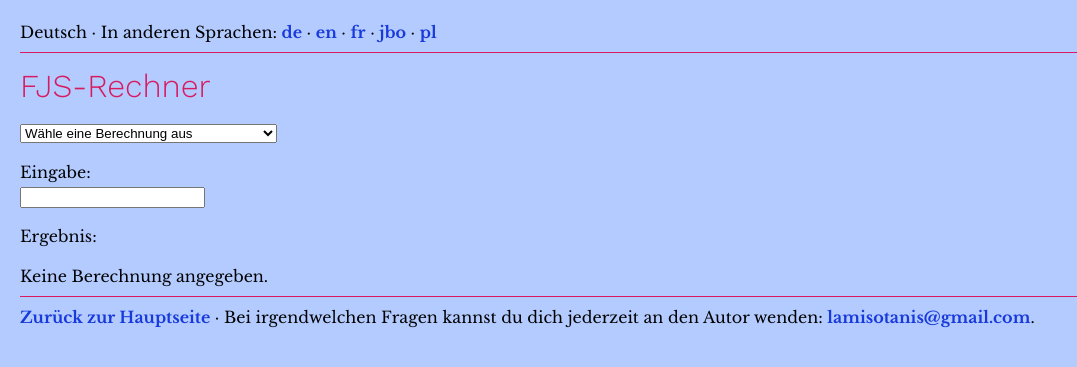
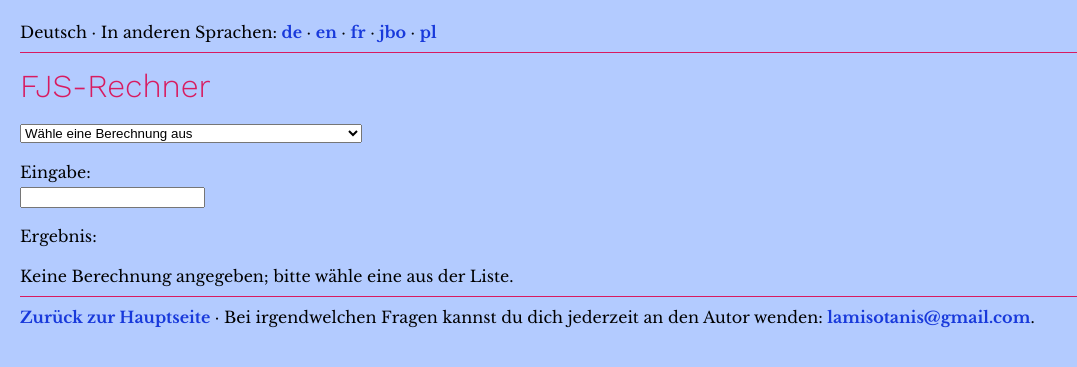
Before and after one commit to misotanni/misotanni.github.io, a Jekyll site: the page built from fjs/de/calc.md, in a window 1280 px wide. Shown: the top 367 px of the page, without its empty margins (0-1077 px from the left). Built offline with Jekyll 4.4.1, drawn with Linux system fonts in a browser that asks for light colours; our own code applies the rules of GitHub Pages for plain Markdown files; some of the changed lines change nothing that is shown.

Commit message:
deutsche Kalkulierungen

```diff
--- a/fjs/de/calc.md
+++ b/fjs/de/calc.md
@@ -5,7 +5,7 @@
   <option value="comma">FJS-Komma einer Primzahl berechnen</option>
   <option value="tofjs">Bruch in ein FJS-Intervall umrechnen</option>
   <option value="fromfjs">FJS-Intervall in einen Bruch umrechnen</option>
-  <option value="setlambda">translateme</option>
+  <option value="setlambda">Toleranzradius auf benutzerdefinierten Wert umstellen</option>
 </select>
 
 Eingabe: <br />
@@ -19,30 +19,29 @@
 <script src="../assets/calc.js"></script>
 <script>
   var loc = {
-                    // translate me
-         centValue: "cents",
-         generator: "generator",
-       outputComma: "formal comma",
-    outputInterval: "interval name",
-             ratio: "value",
+         centValue: "Cent",
+         generator: "Generator",
+       outputComma: "Formales Komma",
+    outputInterval: "Intervallname",
+             ratio: "Wert",
            noInput: "Keine Eingabe.",
-    lambdaInformer: "No input given; type in 'default' to set λ (now %1) back to sqrt(33/31).",
+    lambdaInformer: "Keine Eingabe; schreibe 'default' um λ (jetzt %1) wieder auf sqrt(33/31) umzustellen.",
      cantFactorize: "‘%1’ – das kann ich nicht faktorisieren.",
         notANumber: "‘%1’ ist keine Zahl.",
        wrongFormat: "Ich verstehe die Struktur nicht.",
    wrongIntVariant: "Das Intervall ‘%1’ darf nicht die Variante ‘%2’ haben.",
        wrongFactor: "2 oder 3 dürfen keine Faktoren von FJS-Modifikatoren sein.",
-     noComputation: "Keine Berechnung angegeben.",
+     noComputation: "Keine Berechnung angegeben; bitte wähle eine aus der Liste.",
           notPrime: "‘%1’ ist keine Primzahl.",
     butPythagorean: "2 und 3 sind pythagoreische Oktaven und Quinten, sie brauchen keine FJS-Modifikatoren.",
            notFrac: "Die Eingabe ist kein Bruch (wie 5/3 oder 928/777).",
               div0: "Wieso würdest du durch null teilen?",
-           notReal: "‘%1’ is not a real number.",
+           notReal: "‘%1’ ist keine reelle Zahl.",
 
              comma: "Finde sowohl die Generatorfunktion, als auch das formale Komma (sowie die Cent-Größe davon) für jede Eingabe einer Primzahl größer als 3.",
-             tofjs: "Finde die einzige FJS-Darstellung jeder Eingabe einer positiven Bruchzahl. \nAlle FJS-Modifikatoren werden dabei getrennt geschrieben, nie miteinander multipliziert. Für Intervalle kleiner als eine reine Prime wird eine negative Zahl benutzt, um ein Intervall nach unten darzustellen. 5/4 ist also M3^5, aber 4/5 ist M-3^5. \nPass auf: der Rechner benutzt englischsprachige Intervallnamen: M3 ist z.B. eine große Terz.",
-           fromfjs: "Find den einzigen Bruch, der jeder Eingabe eines FJS-Intervalls entspricht. \nDas Einschaltungszeichen für den Anfang der otonalen Modifikatoren, ebenso wie der Unterstrich für die utonalen, sind immer notwendig. Du kannst die Modifikatoren multiplizieren, wie du willst, und eine negative Zahl für ein Intervall nach unten benutzen. \nPass auf: der Rechner benutzt englischsprachige Intervallnamen: M3 ist z.B. eine große Terz.",
-         setlambda: "Hallo! Ich heiße Misotanni und, als ich ein Kind war, aß ich gern Miso."
+             tofjs: "Finde die einzige FJS-Darstellung jeder Eingabe einer positiven Bruchzahl. <br>Alle FJS-Modifikatoren werden dabei getrennt geschrieben, nie miteinander multipliziert. Für Intervalle kleiner als eine reine Prime wird eine negative Zahl benutzt, um ein Intervall nach unten darzustellen. 5/4 ist also <code>M3^5</code>, aber 4/5 ist <code>M-3_5</code>. <br><strong>Pass auf:</strong> der Rechner benutzt englischsprachige Intervallnamen: M3 ist z.B. eine große Terz.",
+           fromfjs: "Find den einzigen Bruch, der jeder Eingabe eines FJS-Intervalls entspricht. \nDas Einschaltungszeichen für den Anfang der otonalen Modifikatoren, ebenso wie der Unterstrich für die utonalen, sind immer notwendig. Du kannst die Modifikatoren multiplizieren, wie du willst, und eine negative Zahl für ein Intervall nach unten benutzen. \n<strong>Pass auf:</strong> der Rechner benutzt englischsprachige Intervallnamen: M3 ist z.B. eine große Terz.",
+         setlambda: "Stelle den Wert des Toleranzradius auf einen beliebigen Dezimalbruch (Gleitkommazahl) zwischen 1 und sqrt(2) um. <br>Schreibe 'default', um den Wert wieder auf die Voreinstellung umzustellen: sqrt(33/31)."
 
   };
 </script>
```
